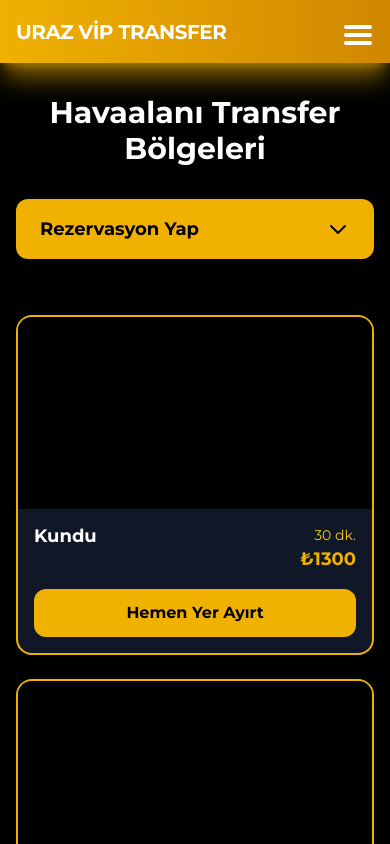
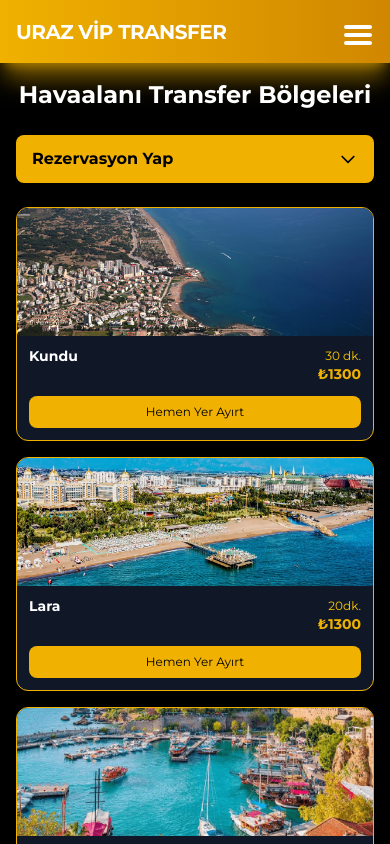
Before and after one commit to aligururyaman/urazvip, a Next.js app: page /components/cards in a window 390 px wide. Shown: the top 844 px of the page. Built offline with nearby package versions, Linux system fonts and the light colour scheme.

Commit message:
responsive

```diff
--- a/app/components/TransferCards.jsx
+++ b/app/components/TransferCards.jsx
@@ -10,41 +10,39 @@ const TransferCard = ({ title, duration, price, image }) => {
   };
 
   return (
-    <div className="bg-gray-900 border-2 border-yellow-500 rounded-2xl overflow-hidden shadow-xl hover:shadow-2xl transition-all duration-300 hover:scale-105 group">
+    <div className="w-full bg-gray-900 border border-yellow-500 rounded-xl overflow-hidden shadow-lg hover:shadow-xl transition-all duration-300 hover:scale-105">
       {/* Image Section */}
-      <div className="relative h-48 md:h-56 lg:h-64 overflow-hidden">
+      <div className="h-32 sm:h-40 md:h-48 lg:h-56 bg-black relative overflow-hidden">
         {image ? (
           <img
             src={image}
             alt={title}
-            className="w-full h-full object-cover group-hover:scale-110 transition-transform duration-300"
+            className="w-full h-full object-cover"
           />
         ) : (
-          <div className="w-full h-full bg-gradient-to-br from-gray-700 to-gray-900 flex items-center justify-center">
-            <span className="text-gray-400 text-lg font-medium">Fotoğraf</span>
+          <div className="w-full h-full flex items-center justify-center text-gray-400">
+            <span className="text-sm">Fotoğraf</span>
           </div>
         )}
-        {/* Overlay */}
-        <div className="absolute inset-0 bg-black bg-opacity-20 group-hover:bg-opacity-10 transition-all duration-300"></div>
       </div>
 
       {/* Content Section */}
-      <div className="p-4 md:p-5 lg:p-6">
+      <div className="p-3 sm:p-4 md:p-5">
         {/* Title and Price */}
-        <div className="flex items-start justify-between mb-4">
-          <h3 className="text-lg md:text-xl lg:text-2xl font-bold text-white leading-tight flex-1 mr-4">
+        <div className="flex items-start justify-between mb-3 sm:mb-4">
+          <h3 className="text-sm sm:text-base md:text-lg lg:text-xl font-semibold text-white leading-tight flex-1 mr-2">
             {title}
           </h3>
           <div className="text-right flex-shrink-0">
-            <p className="text-sm md:text-base text-yellow-400 font-medium">{duration}</p>
-            <p className="text-lg md:text-xl lg:text-2xl text-yellow-500 font-bold">{price}</p>
+            <p className="text-xs sm:text-sm text-yellow-400">{duration}</p>
+            <p className="text-sm sm:text-base md:text-lg lg:text-xl text-yellow-500 font-bold">{price}</p>
           </div>
         </div>
 
         {/* Button */}
         <button
           onClick={handleReservation}
-          className="w-full bg-yellow-500 text-black py-3 md:py-4 px-4 md:px-6 rounded-xl font-semibold text-base md:text-lg hover:bg-yellow-400 hover:shadow-lg transition-all duration-300 transform hover:-translate-y-1"
+          className="w-full bg-yellow-500 text-black py-2 sm:py-2.5 md:py-3 px-3 sm:px-4 rounded-lg text-xs sm:text-sm md:text-base font-medium hover:bg-yellow-400 transition-colors duration-200"
         >
           Hemen Yer Ayırt
         </button>
--- a/app/components/cards/page.jsx
+++ b/app/components/cards/page.jsx
@@ -8,20 +8,20 @@ const Cards = () => {
   const [isReservationOpen, setIsReservationOpen] = useState(false);
 
   return (
-    <div className="container mx-auto px-4 py-8">
-      <h1 className="text-3xl md:text-4xl lg:text-5xl font-bold text-center mb-8 md:mb-12 text-white">
+    <div className="p-4 sm:p-6 md:p-8 lg:p-10">
+      <h1 className="text-2xl sm:text-3xl md:text-4xl lg:text-5xl font-bold text-center mb-6 sm:mb-8 md:mb-10 text-white">
         Havaalanı Transfer Bölgeleri
       </h1>
 
       {/* Mobile Reservation Toggle */}
-      <div className="block lg:hidden mb-8">
+      <div className="block lg:hidden mb-6 sm:mb-8">
         <button
           onClick={() => setIsReservationOpen(!isReservationOpen)}
-          className="w-full bg-yellow-500 text-black py-4 px-6 rounded-xl font-semibold hover:bg-yellow-400 transition-all duration-300 flex items-center justify-between shadow-lg"
+          className="w-full bg-yellow-500 text-black py-3 sm:py-4 px-4 sm:px-6 rounded-lg font-semibold hover:bg-yellow-400 transition-colors duration-200 flex items-center justify-between"
         >
-          <span className="text-lg">Rezervasyon Yap</span>
+          <span className="text-base sm:text-lg">Rezervasyon Yap</span>
           <svg
-            className={`w-6 h-6 transition-transform duration-300 ${isReservationOpen ? 'rotate-180' : ''}`}
+            className={`w-5 h-5 sm:w-6 sm:h-6 transition-transform duration-200 ${isReservationOpen ? 'rotate-180' : ''}`}
             fill="none"
             stroke="currentColor"
             viewBox="0 0 24 24"
@@ -31,20 +31,12 @@ const Cards = () => {
         </button>
 
         {/* Collapsible Reservation Form */}
-        <div className={`mt-6 transition-all duration-500 ease-in-out overflow-hidden ${
-          isReservationOpen ? 'max-h-[3000px] opacity-100' : 'max-h-0 opacity-0'
-        }`}>
-          <Reservation />
-        </div>
+
       </div>
 
       {/* Desktop Reservation - Always Visible */}
-      <div className="hidden lg:block mb-12">
-        <Reservation />
-      </div>
-
       {/* Cards Grid */}
-      <div className="grid grid-cols-1 sm:grid-cols-2 md:grid-cols-3 lg:grid-cols-4 xl:grid-cols-5 gap-6 md:gap-8">
+      <div className="grid grid-cols-1 sm:grid-cols-2 md:grid-cols-3 lg:grid-cols-4 xl:grid-cols-5 gap-4 sm:gap-5 md:gap-6 lg:gap-8">
         {locationsData.map((loc) => (
           <TransferCard
             key={loc.name}
--- a/app/page.jsx
+++ b/app/page.jsx
@@ -1,17 +1,36 @@
+"use client"
 import Image from "next/image";
 import Hero from "./components/hero/page";
 import Cards from "./components/cards/page";
 import Reservation from "./components/reservation/page";
 import Cars from "./components/cars/page";
+import { useState } from "react";
 
 
 export default function Home() {
+  const [showReservation, setShowReservation] = useState(false);
   return (
    <div className="bg-black">
-    {/* Rezervasyon - Üstte tam genişlik */}
+    {/* Rezervasyon - Üstte tam genişlik, açılır/kapanır */}
     <div className="p-4 sm:p-6 lg:p-14 bg-black">
       <div className="max-w-4xl mx-auto">
-        <Reservation />
+        <button
+          className="w-full bg-yellow-500 hover:bg-yellow-600 text-black font-bold py-3 px-6 rounded-xl shadow-lg transition-colors duration-200 text-lg sm:text-xl mb-4 flex items-center justify-center gap-2"
+          onClick={() => setShowReservation((prev) => !prev)}
+          aria-expanded={showReservation}
+          aria-controls="reservation-panel"
+        >
+          {showReservation ? "Rezervasyon Formunu Kapat" : "VIP Transfer Rezervasyonu Yap"}
+          <span className={`transform transition-transform duration-300 ${showReservation ? "rotate-180" : "rotate-0"}`}>
+            ▼
+          </span>
+        </button>
+        <div
+          id="reservation-panel"
+          className={`overflow-hidden transition-all duration-500 ${showReservation ? "max-h-[2000px] opacity-100" : "max-h-0 opacity-0"}`}
+        >
+          <Reservation />
+        </div>
       </div>
     </div>
 
```
